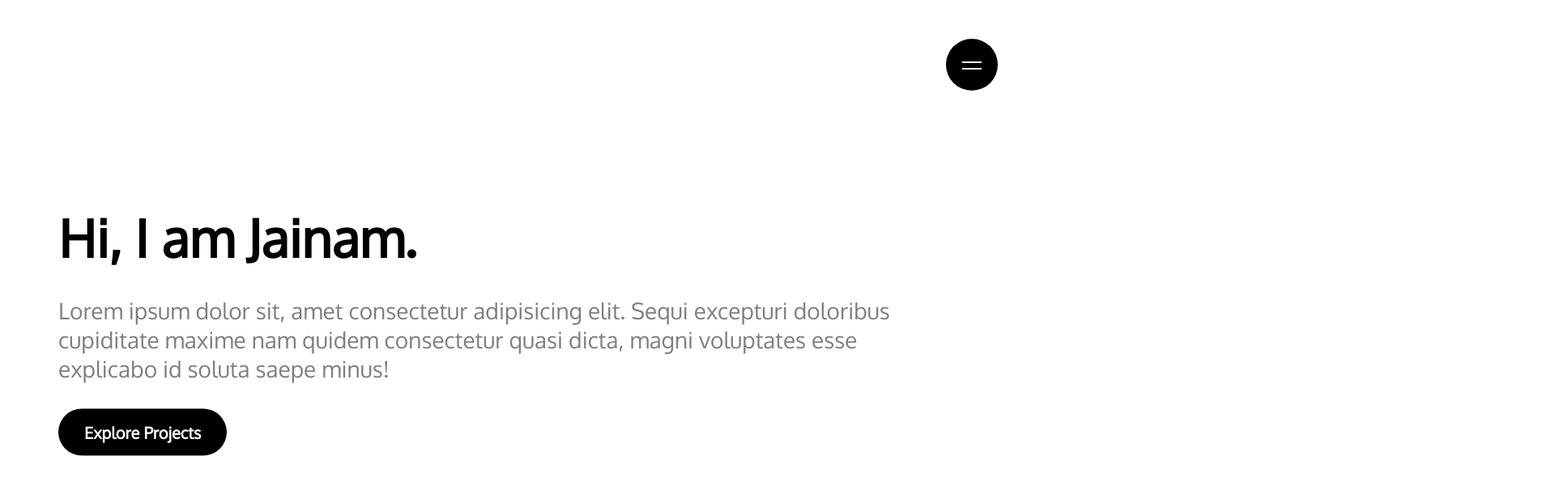
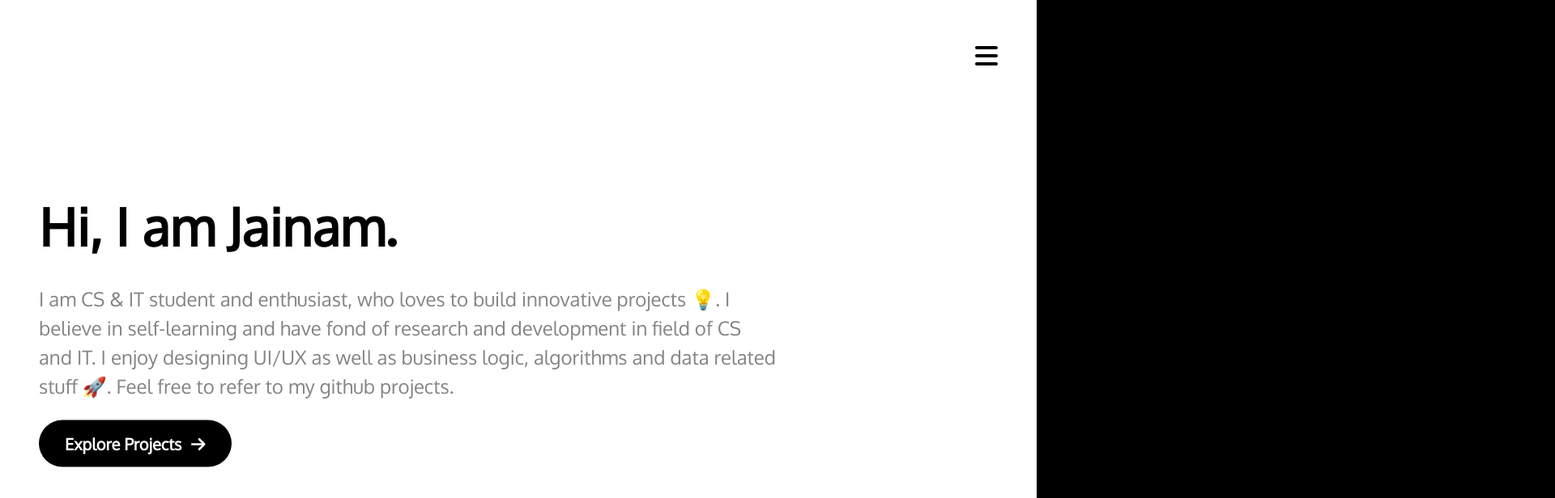
Before and after one commit to jpdoshi/my-portfolio, a React (Vite) app: page / in a window 1280 px wide. Shown: the top 616 px of the page at 81% size, 1920 px wide, since content can reach past the window. Built offline with nearby package versions, Linux system fonts and the light colour scheme.

Commit message:
updated design logic

```diff
--- a/package.json
+++ b/package.json
@@ -14,6 +14,7 @@
     "@fortawesome/free-regular-svg-icons": "^6.5.1",
     "@fortawesome/free-solid-svg-icons": "^6.5.1",
     "@fortawesome/react-fontawesome": "^0.2.0",
+    "jquery": "^3.7.1",
     "react": "^18.2.0",
     "react-dom": "^18.2.0"
   },
--- a/src/App.jsx
+++ b/src/App.jsx
@@ -1,29 +1,44 @@
-import { FontAwesomeIcon } from "@fortawesome/react-fontawesome"
-import { faGithub, faLinkedin } from "@fortawesome/free-brands-svg-icons"
+import { faArrowRight, faBars, faClose } from '@fortawesome/free-solid-svg-icons'
+import { FontAwesomeIcon } from '@fortawesome/react-fontawesome'
+import $ from 'jquery'
 
 const App = () => {
+  let handleMenu = () => {
+    if (window.scrollX == 0) {
+      window.scrollTo($('main').width(), window.scrollY);
+      $('.menu').fadeIn(1200);
+      $('.close-icon').fadeIn(400);
+      $('.menu-icon').fadeOut(0);
+    } else {
+      window.scrollTo(0, window.scrollY);
+      $('.menu').fadeOut(400);
+      $('.close-icon').fadeOut(400);
+      $('.menu-icon').fadeIn(1200);
+    }
+  }
   return (
-    <>
-    <div className="section-wrapper">
-      <section className="hero">
-        <h1>Hi, I am Jainam.</h1>
-        <p>Lorem ipsum dolor sit, amet consectetur adipisicing elit. Sequi excepturi doloribus cupiditate maxime nam quidem consectetur quasi dicta, magni voluptates esse explicabo id soluta saepe minus!</p>
-        <a className="btn" href="#projects">Explore Projects</a>
+    <main>
+    <div className="content">
+      <section className='hero'>
+        <div className='container'>
+          <h1>Hi, I am <span className='subject-title'>Jainam.</span></h1>
+          <p>
+          I am CS & IT student and enthusiast, who loves to build innovative projects 💡. I believe in self-learning and have fond of research and development in field of CS and IT. I enjoy designing UI/UX as well as business logic, algorithms and data related stuff 🚀. Feel free to refer to my github projects.
+          </p>
+          <a className='btn' href='#projects'>Explore Projects<FontAwesomeIcon style={{marginLeft: '12px'}} icon={faArrowRight}/></a>
+        </div>
       </section>
     </div>
-
-    <div className="hamburger-menu">
-      <div className="fries-wrapper">
-        <div className="fries"></div>
-        <div className="fries"></div>
-      </div>
-      <div className="menu-items">
-        <a href="#"><FontAwesomeIcon icon={faLinkedin}/></a>
-        <a href="#"><FontAwesomeIcon icon={faGithub}/></a>
+    <div className="side-menu">
+      <div className="menu">
+        <h1>Nav Menu</h1>
       </div>
     </div>
-
-    </>
+    <div className='hamburger-menu'>
+      <FontAwesomeIcon icon={faBars} className='menu-icon' onClick={() => handleMenu()} />
+      <FontAwesomeIcon icon={faClose} className='close-icon' onClick={() => handleMenu()} />
+    </div>
+    </main>
   )
 }
 
--- a/src/index.css
+++ b/src/index.css
@@ -5,89 +5,75 @@
   scroll-behavior: smooth;
 }
 
-:root {
-  --primary-color: #fafafa;
-  --secondary-color: #000;
+body {
+  font-family: 'Oxygen';
+  overflow-x: hidden;
 }
 
-body {
-  font-family: 'Oxygen';
-  max-width: 1600px;
-  margin: auto;
-  padding-inline: 1.5rem;
+main {
+  display: flex;
+  width: 200%;
+}
+
+main .content,
+main .side-menu {
+  width: 100%;
+}
+
+.side-menu {
+  background-color: black;
+  color: white;
+}
+
+.side-menu .menu {
+  position: fixed;
+  top: 50%;
+  left: 50%;
+  transform: translate(-50%, -50%);
+  display: none;
 }
 
 .hamburger-menu {
-  height: 64px;
-  width: 64px;
+  position: fixed;
   top: 0;
   right: 0;
   margin: 3rem;
-  position: fixed;
-  background-color: black;
-  border-radius: 50%;
+  font-size: 32px;
   cursor: pointer;
 }
 
-.hamburger-menu .fries-wrapper {
-  transform: translate(20px, 22px);
+.menu-icon {
+  color: black;
 }
 
-.hamburger-menu .fries {
-  background-color: white;
-  height: 2px;
-  width: 24px;
-  margin: 6px 0;
+.close-icon {
+  color: white;
+  display: none;
 }
 
-.hamburger-menu:hover .menu-items {
-  transform: scaleY(1);
+section {
+  position: relative;
+  padding: 3rem;
+  min-height: 100vh;
 }
 
-.menu-items {
-  width: 72px;
-  top: 0;
-  right: 0;
-  margin: 120px calc(3rem - 4px);
-  padding: 1rem 1.2rem;
-  position: fixed;
-  border-radius: 2.5rem;
-  font-size: 36px;
-  padding: auto;
-  background-color: black;
-  transform: scaleY(0);
-  transition: 0.25s all;
-  transform-origin: top;
-}
-
-.menu-items a {
-  color: white;
-  line-height: 52px;
+section .container {
+  position: absolute;
+  top: 50%;
+  transform: translateY(-50%);
 }
 
 .btn {
   text-decoration: none;
   color: white;
   background-color: black;
+  padding: 1rem 2rem;
   border-radius: 2rem;
-  padding: 1rem 2rem;
   font-weight: bold;
 }
 
-.section-wrapper {
-  min-height: 100vh;
-  padding: 3rem;
-  position: relative;
-}
-
-section {
-  position: absolute;
-  top: 50%;
-  transform: translateY(-50%);
-}
-
 .hero {
-  max-width: 1100px;
+  width: 75%;
 }
 
 .hero h1 {
@@ -96,11 +82,22 @@ section {
 }
 
 .hero p {
-  opacity: 50%;
-  font-size: 28px;
-  margin-bottom: 3rem;
+  color: #848484;
+  font-size: 24px;
+  line-height: 36px;
+  margin-bottom: 2.5rem;
 }
 
 .hero .btn {
   font-size: 20px;
 }
+
+@media (max-width:768px) {
+  section {
+    padding: 1.5rem;
+  }
+
+  .hamburger-menu {
+    margin: 1.5rem;
+  }
+}
```
Also changed, not shown: 1 other file (tests, documents, lock files or other folders).
